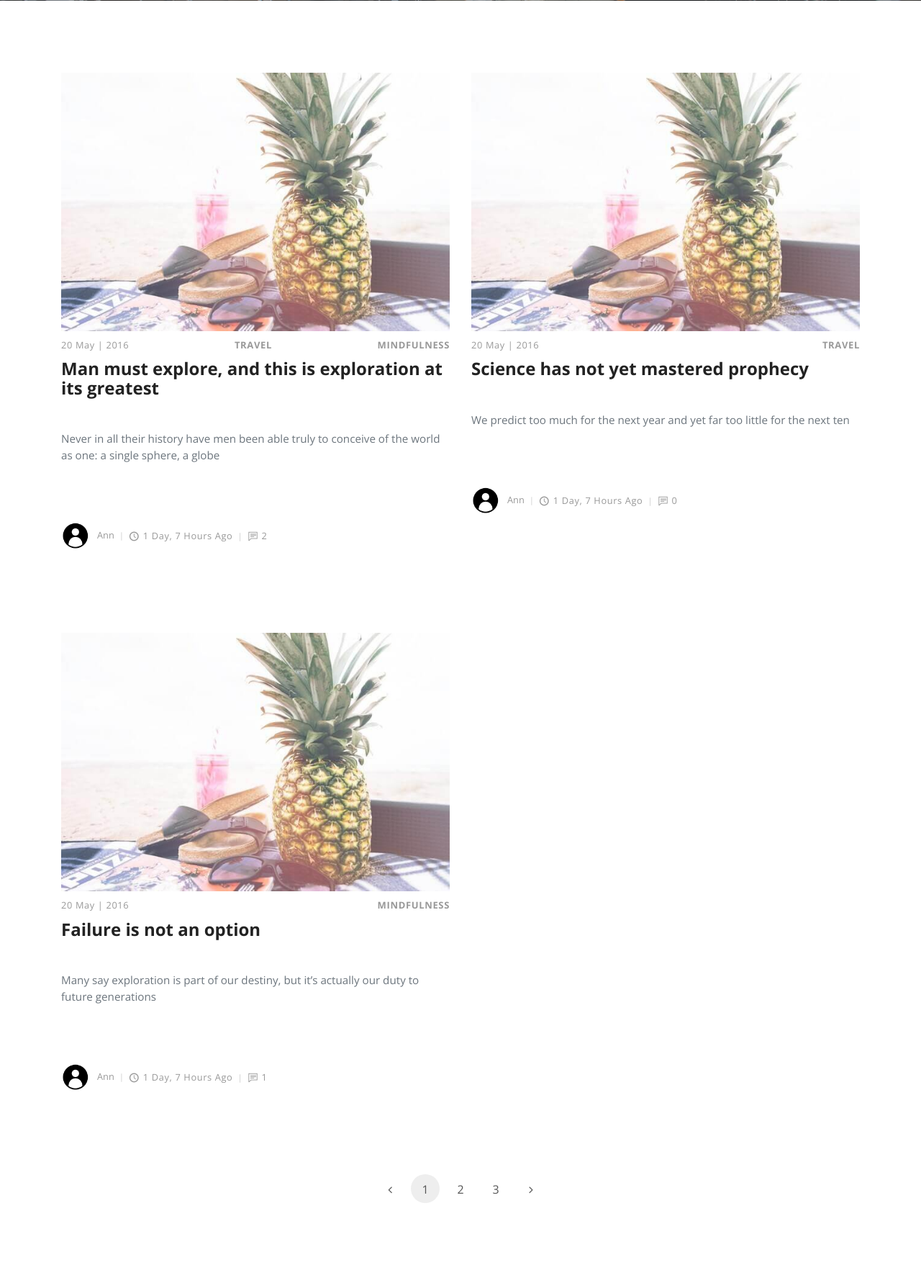
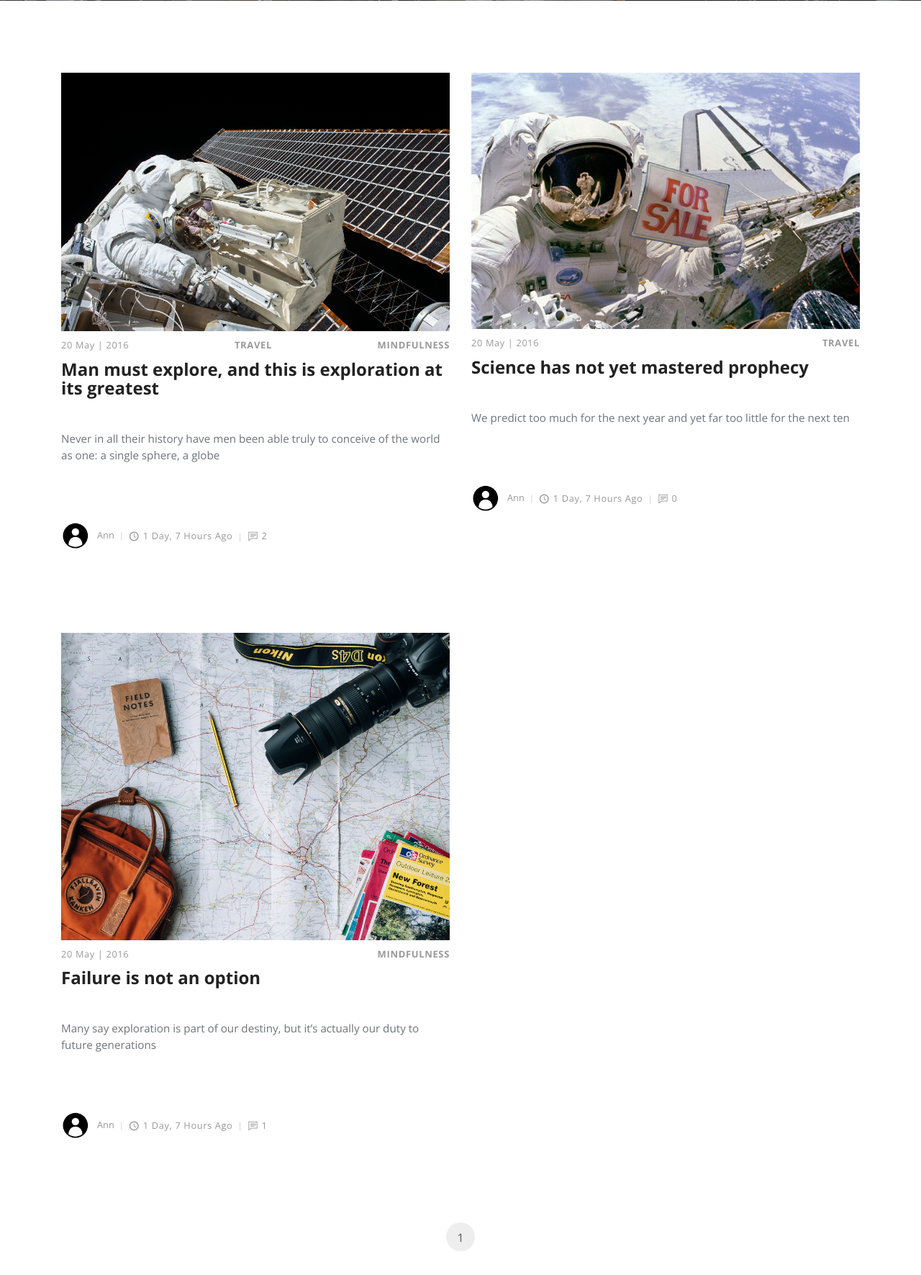
Before and after one commit to case112/blog-ann, a Django app: page /blog/ in a window 1280 px wide. Shown: the part 676-2447 px from the top of the page at 72% size. Run offline with Django 3.2, Linux system fonts and the light colour scheme; data comes from the database, SQL or seed files in the repository; both versions use the stored data as it was after the commit; parts of the project's set-up code (start-up, migrations or seed data) failed here and were passed over; some libraries are stand-ins or nearby versions.

Commit message:
Created pagination for /blog

```diff
--- a/src/blog/urls.py
+++ b/src/blog/urls.py
@@ -8,8 +8,8 @@ from posts.views import index, blog, post
 urlpatterns = [
     path('admin/', admin.site.urls),
     path('', index),
-    path('blog/', blog),
-    path('post/', post),
+    path('blog/', blog, name='post-list'),
+    path('post/<id>/', post, name='post-detail'),
 ]
 
 if settings.DEBUG:
--- a/src/posts/models.py
+++ b/src/posts/models.py
@@ -1,5 +1,6 @@
 from django.db import models
 from django.contrib.auth import get_user_model
+from django.urls import reverse
 
 User = get_user_model()
 
@@ -21,6 +22,7 @@ class Post(models.Model):
 	overview = models.TextField()
 	timestamp = models.DateTimeField(auto_now_add=True)
 	comment_count = models.IntegerField(default=0)
+	view_count = models.IntegerField(default=0)
 	author = models.ForeignKey(Author, on_delete=models.CASCADE)
 	thumbnail = models.ImageField()
 	categories = models.ManyToManyField(Category)
@@ -28,3 +30,8 @@ class Post(models.Model):
 
 	def __str__(self):
 		return self.title
+
+	def get_absolute_url(self):
+		return reverse('post-detail', kwargs={
+			'id': self.id
+		})
--- a/src/posts/views.py
+++ b/src/posts/views.py
@@ -1,3 +1,4 @@
+from django.core.paginator import Paginator, EmptyPage, PageNotAnInteger
 from django.shortcuts import render
 from . models import Post
 
@@ -12,10 +13,23 @@ def index(request):
 
 def blog(request):
 	post_list = Post.objects.all()
+	most_recent = Post.objects.order_by('-timestamp')[0:3]
+	paginator = Paginator(post_list, 6)
+	page_request_var = 'page'
+	page = request.GET.get(page_request_var)
+	try:
+		paginated_queryset = paginator.page(page)
+	except PageNotAnInteger:
+		paginated_queryset = paginator.page(1)
+	except EmptyPage:
+		paginated_queryset = paginator.page(paginator.num_pages)
+
 	context = {
-		'post_list': post_list,
+		'queryset': paginated_queryset,
+		'most_recent': most_recent,
+		'page_request_var': page_request_var,
 	}
 	return render(request, 'blog.html', context)
 
-def post(request):
+def post(request, id):
 	return render(request, 'post.html', {})
--- a/src/templates/blog.html
+++ b/src/templates/blog.html
@@ -29,16 +29,16 @@
       <div class="container">
         <div class="row">
           <!-- post -->
-          {% for post in post_list %}
+          {% for post in queryset %}
           <div class="post col-md-6">
-            <div class="post-thumbnail"><a href="post.html"><img src="img/blog-post-1.jpeg" alt="..." class="img-fluid"></a></div>
+            <div class="post-thumbnail"><a href="{{ post.get_absolute_url }}"><img src="{{ post.thumbnail.url }}" alt="..." class="img-fluid"></a></div>
             <div class="post-details">
               <div class="post-meta d-flex justify-content-between">
                 <div class="date meta-last">20 May | 2016</div>
                 {% for cat in post.categories.all %}
                 <div class="category"><a href="#">{{ cat }}</a></div>
                 {% endfor %}
-              </div><a href="post.html">
+              </div><a href="{{ post.get_absolute_url }}">
                 <h3 class="h4">{{ post.title }}</h3></a>
               <p class="text-muted">{{ post.overview }}</p>
               <footer class="post-footer d-flex align-items-center"><a href="#" class="author d-flex align-items-center flex-wrap">
@@ -55,11 +55,13 @@
 
         <nav aria-label="Page navigation example">
           <ul class="pagination pagination-template d-flex justify-content-center">
-            <li class="page-item"><a href="#" class="page-link"> <i class="fa fa-angle-left"></i></a></li>
-            <li class="page-item"><a href="#" class="page-link active">1</a></li>
-            <li class="page-item"><a href="#" class="page-link">2</a></li>
-            <li class="page-item"><a href="#" class="page-link">3</a></li>
-            <li class="page-item"><a href="#" class="page-link"> <i class="fa fa-angle-right"></i></a></li>
+            {% if queryset.has_previous %}
+            <li class="page-item"><a href="?{{ page_request_var }}={{ queryset.previous_page_number }}" class="page-link"> <i class="fa fa-angle-left"></i></a></li>
+            {% endif %}
+            <li class="page-item"><a href="?{{ page_request_var }}={{ queryset.number }}" class="page-link active">{{ queryset.number }}</a></li>
+            {% if queryset.has_next %}
+            <li class="page-item"><a href="?{{ page_request_var }}={{ queryset.next_page_number }}" class="page-link"> <i class="fa fa-angle-right"></i></a></li>
+            {% endif %}
           </ul>
         </nav>
       </div>
```
Also changed, not shown: src/db.sqlite3, src/posts/migrations/0003_post_view_count.py (added).
